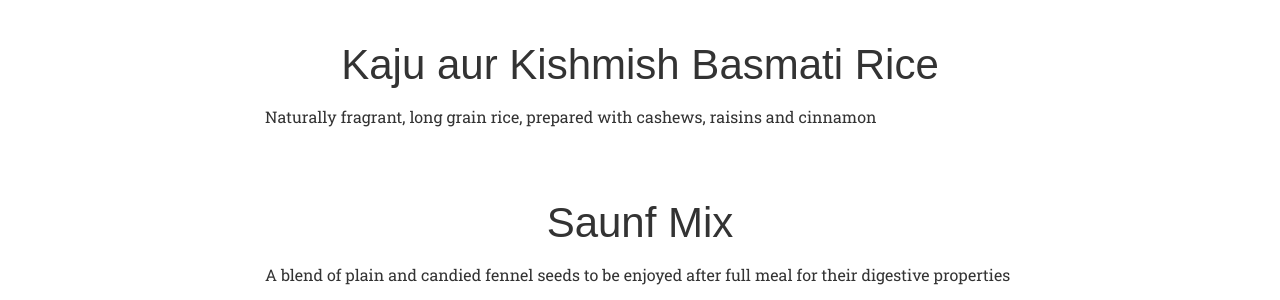
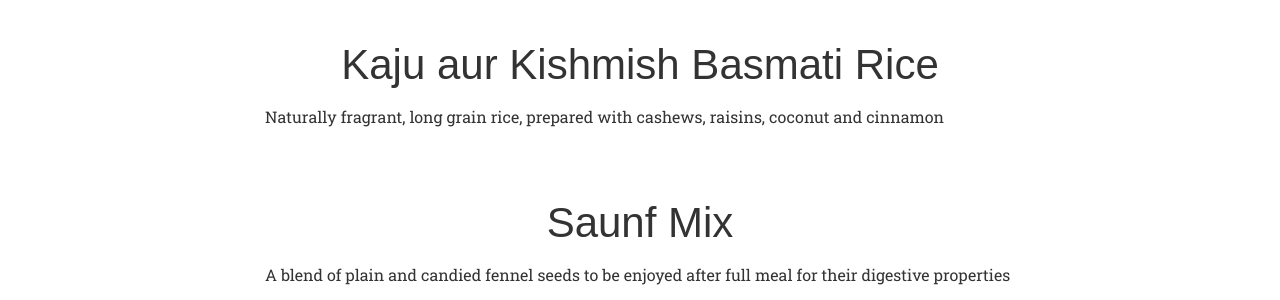
Before and after one commit to yogibelly/yogibelly.github.io, a Jekyll site: the page built from index.html, in a window 1280 px wide and 900 px high, scrolled down 3704 px. Shown: the part 154-454 px from the top of the window. Built offline with Jekyll 4.4.1, drawn with Linux system fonts in a browser that asks for light colours; some web fonts are replaced.

Commit message:
added coconut to menu week 7

```diff
--- a/_includes/menu.html
+++ b/_includes/menu.html
@@ -20,7 +20,7 @@
 
                 <br><br>
                 <h3 class="service-heading text-center text-white">Kaju aur Kishmish Basmati Rice</h3>
-                <p class="text-white">Naturally fragrant, long grain rice, prepared with cashews, raisins and cinnamon</p>
+                <p class="text-white">Naturally fragrant, long grain rice, prepared with cashews, raisins, coconut and cinnamon</p>
 
                 <br><br>
                 <h3 class="service-heading text-center text-white">Saunf Mix</h3>
```
